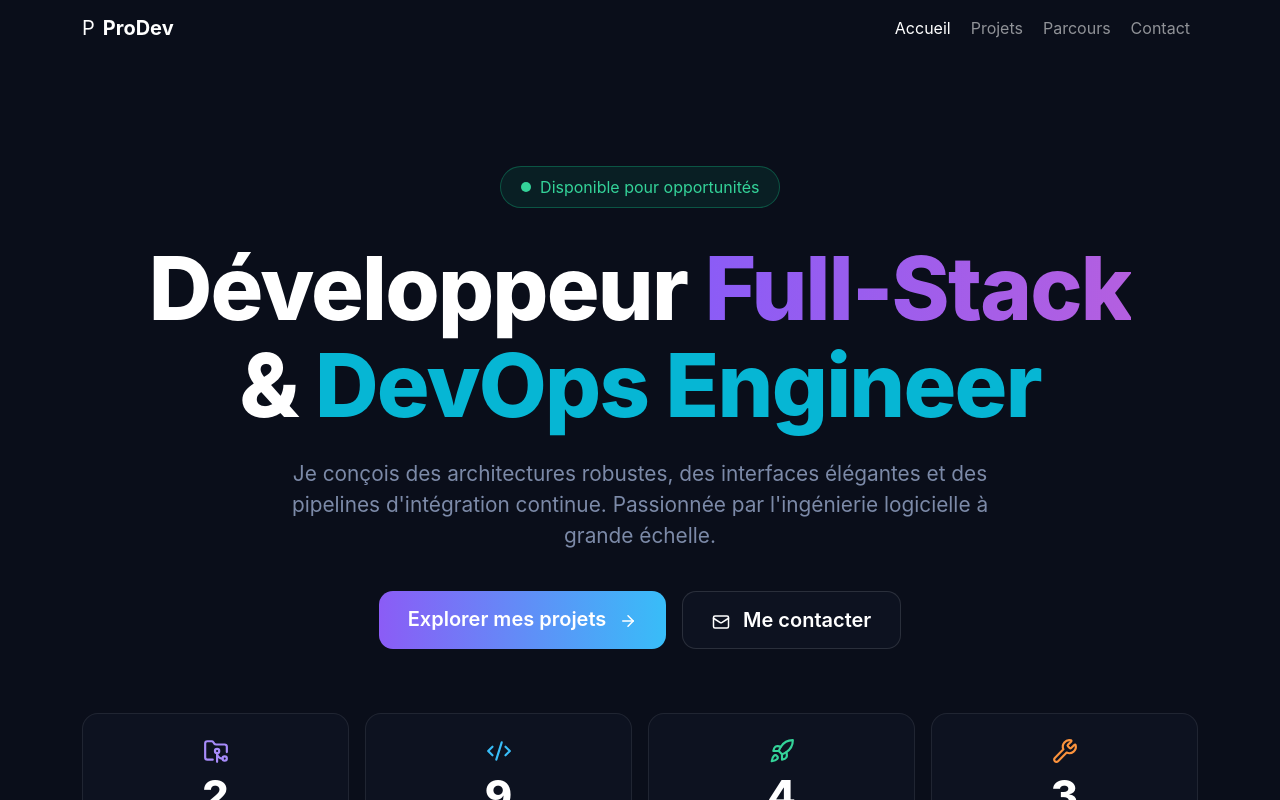
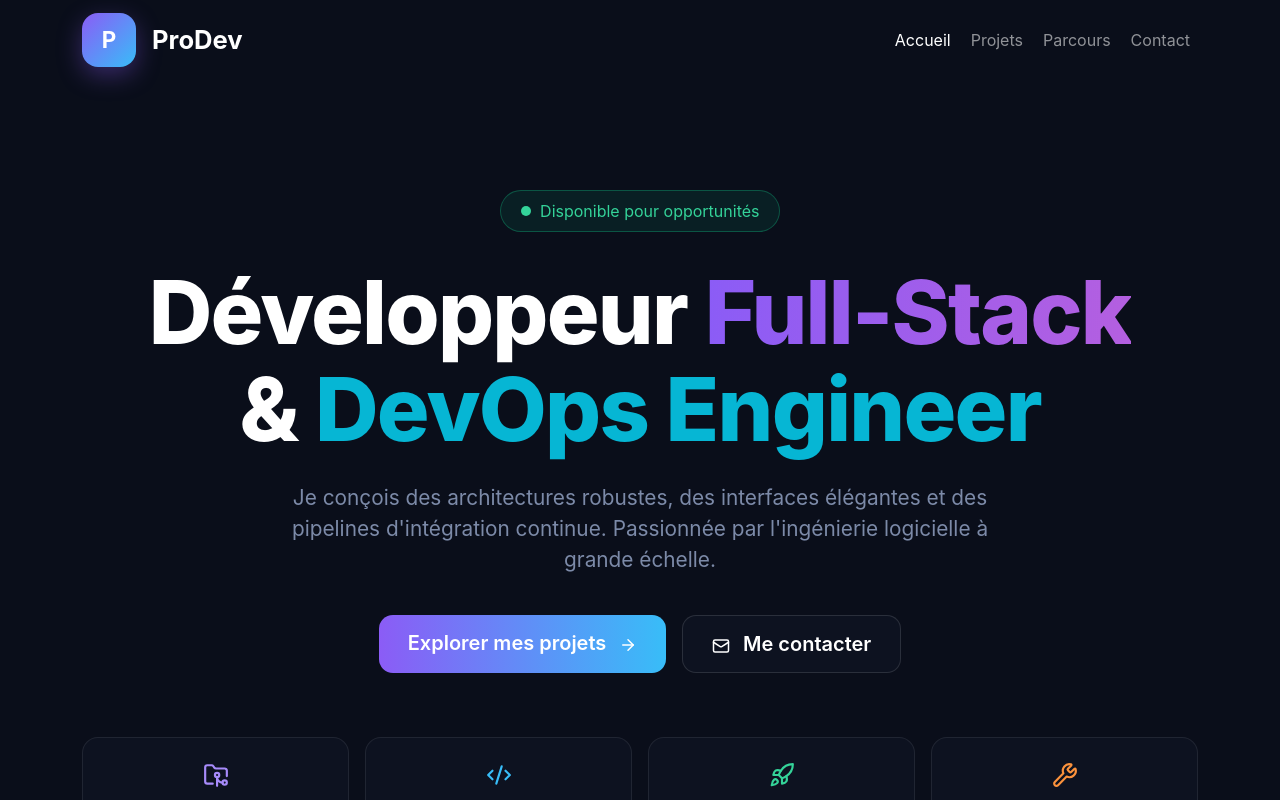
Before and after one commit to priscacoly96-lgtm/portfolio-frontend, a React (Vite) app: page / in a window 1280 px wide. Shown: the top 800 px of the page. Built offline with nearby package versions, Linux system fonts and the light colour scheme; no server answers.

Commit message:
Logo de la navbar

```diff
--- a/src/components/Navbar.jsx
+++ b/src/components/Navbar.jsx
@@ -8,10 +8,10 @@ function Navbar() {
   return (
     <nav className="navbar navbar-expand-lg navbar-dark navbar-prodev">
       <div className="container">
-        <NavLink className="navbar-brand d-flex align-items-center gap-2" to="/" onClick={close}>
-          <span className="brand-logo">P</span>
-          <span className="fw-bold">ProDev</span>
-        </NavLink>
+       <NavLink className="navbar-brand d-flex align-items-center gap-3" to="/" onClick={close}>
+  <span className="brand-logo">P</span>
+  <span className="brand-name">ProDev</span>
+</NavLink>
 
         <button
           className="navbar-toggler"
--- a/src/index.css
+++ b/src/index.css
@@ -564,3 +564,30 @@ body {
 .cta-btn {
   box-shadow: 0 10px 30px rgba(139, 92, 246, 0.3);
 }
+/* ===== Logo de la barre de navigation ===== */
+.brand-link {
+  display: inline-flex;
+  align-items: center;
+  gap: 0.9rem;
+  text-decoration: none;
+}
+
+.brand-logo {
+  width: 54px;
+  height: 54px;
+  border-radius: 16px;
+  display: flex;
+  align-items: center;
+  justify-content: center;
+  font-size: 1.4rem;
+  font-weight: 700;
+  color: #fff;
+  background: linear-gradient(135deg, #8b5cf6, #38bdf8);
+  box-shadow: 0 8px 24px rgba(139, 92, 246, 0.35);
+}
+
+.brand-name {
+  color: #fff;
+  font-size: 1.6rem;
+  font-weight: 700;
+}
```
